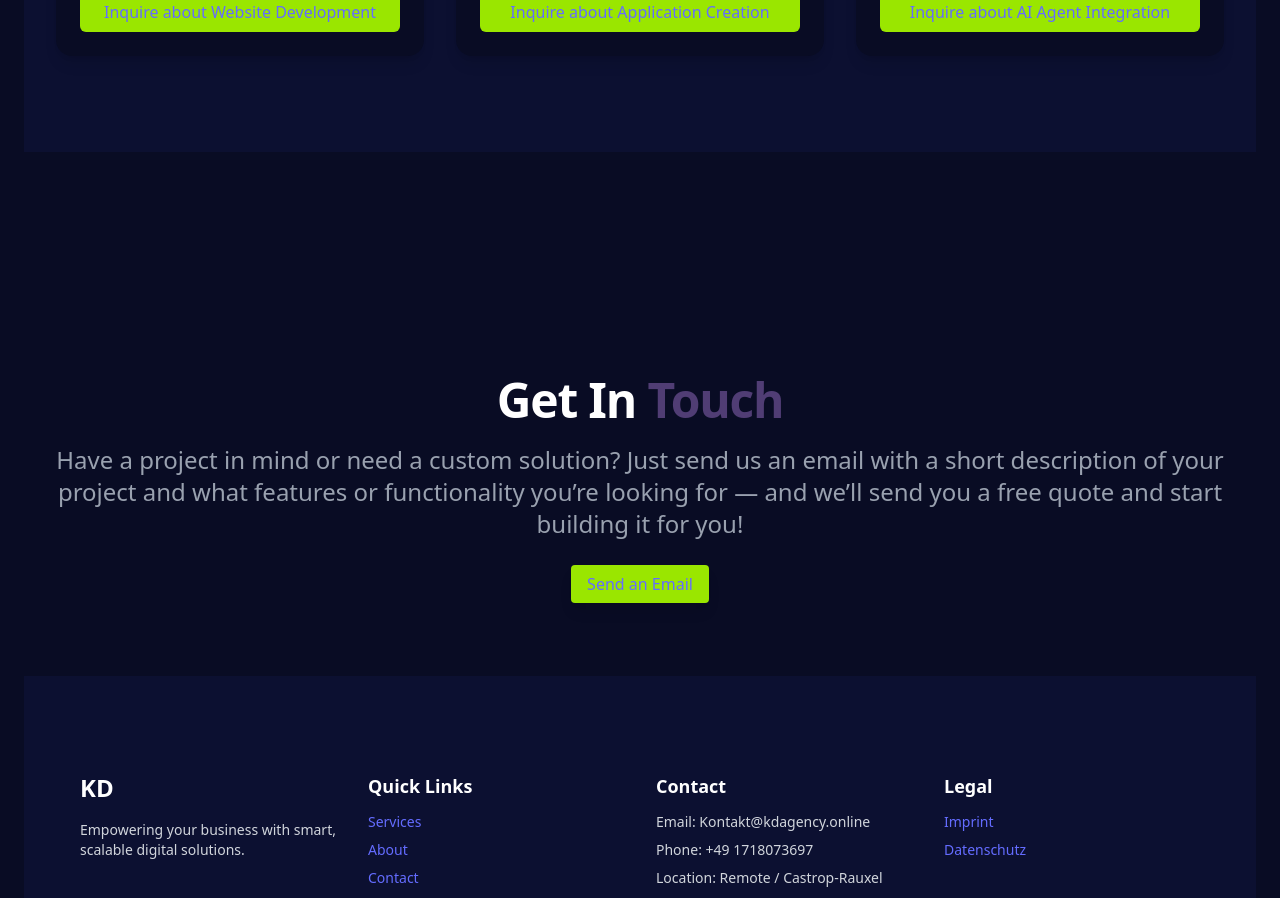
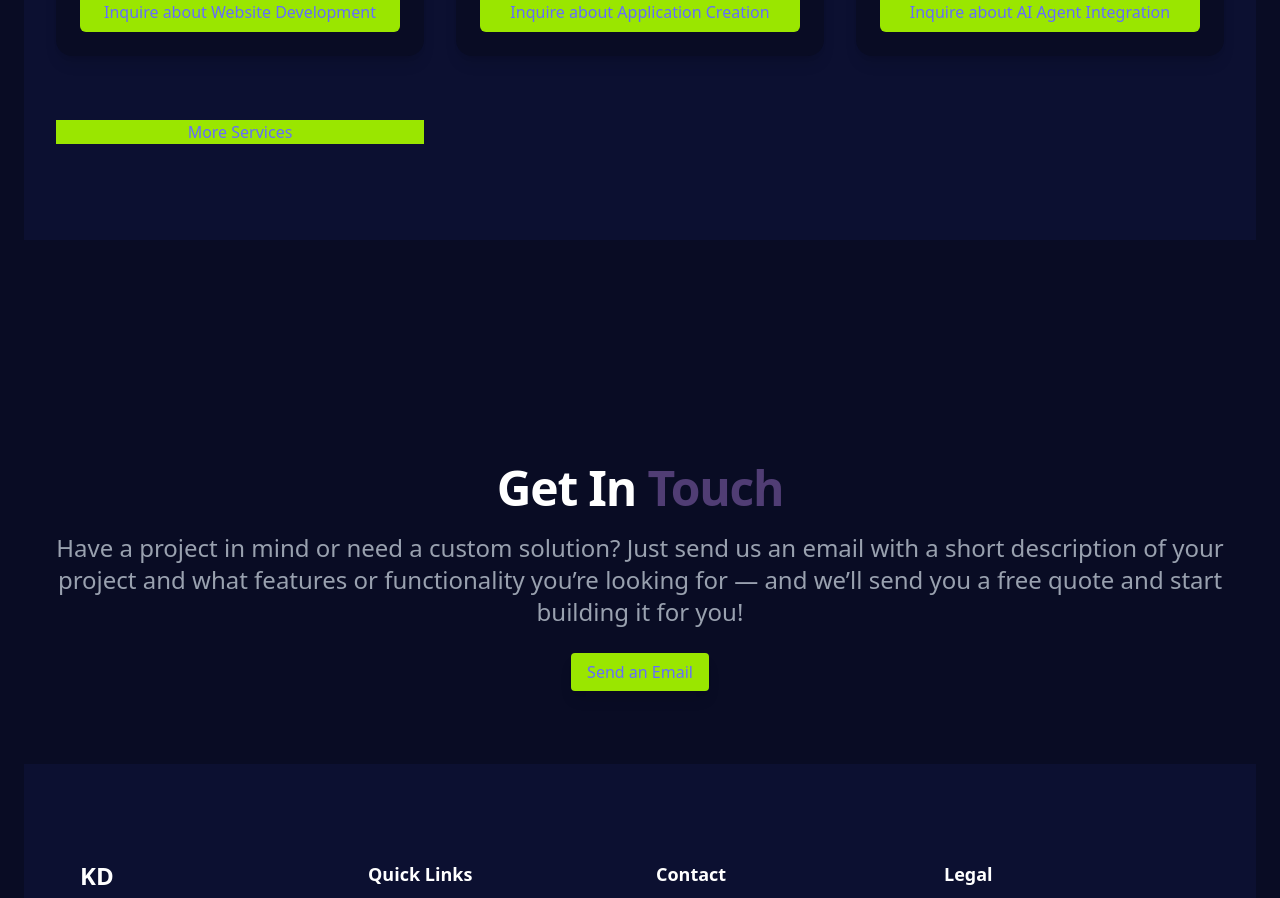
Before and after one commit to kareemkaddah/PersonalAgency, a React (Vite) app: page / in a window 1280 px wide. Shown: the part 1740-2638 px from the top of the page. Built offline with nearby package versions, Linux system fonts and the light colour scheme.

Commit message:
services page

```diff
--- a/src/App.tsx
+++ b/src/App.tsx
@@ -14,6 +14,7 @@ function App() {
         {showIntro && <IntroOverlay onFinish={() => setShowIntro(false)} />}
         <Routes>
           <Route path='/' element={<Home />} />
+
           <Route path='/Imprint' element={<Imprint />} />
           <Route path='/datenschutz' element={<Datenschutz />} />
         </Routes>
--- a/src/components/Services.tsx
+++ b/src/components/Services.tsx
@@ -6,6 +6,8 @@ import {
   CheckCircleIcon,
 } from 'lucide-react';
 import { Link } from 'react-scroll';
+import { Link as RouterLink } from 'react-router-dom';
+import Services from '../pages/Services';
 
 interface Package {
   id: string;
@@ -174,6 +176,12 @@ export default function ServicesSection() {
               </div>
             </div>
           ))}
+          <RouterLink
+            to='/services'
+            className='mt-8 inline-block text-center bg-lime-400 text-[#0c1031] font-semibold px-6'
+          >
+            More Services
+          </RouterLink>
         </div>
       </div>
     </section>
--- /dev/null
+++ b/src/pages/Services.tsx
@@ -0,0 +1,8 @@
+function Services() {
+  return (
+    <>
+      <div>this is the services page</div>
+    </>
+  );
+}
+export default Services;
```
